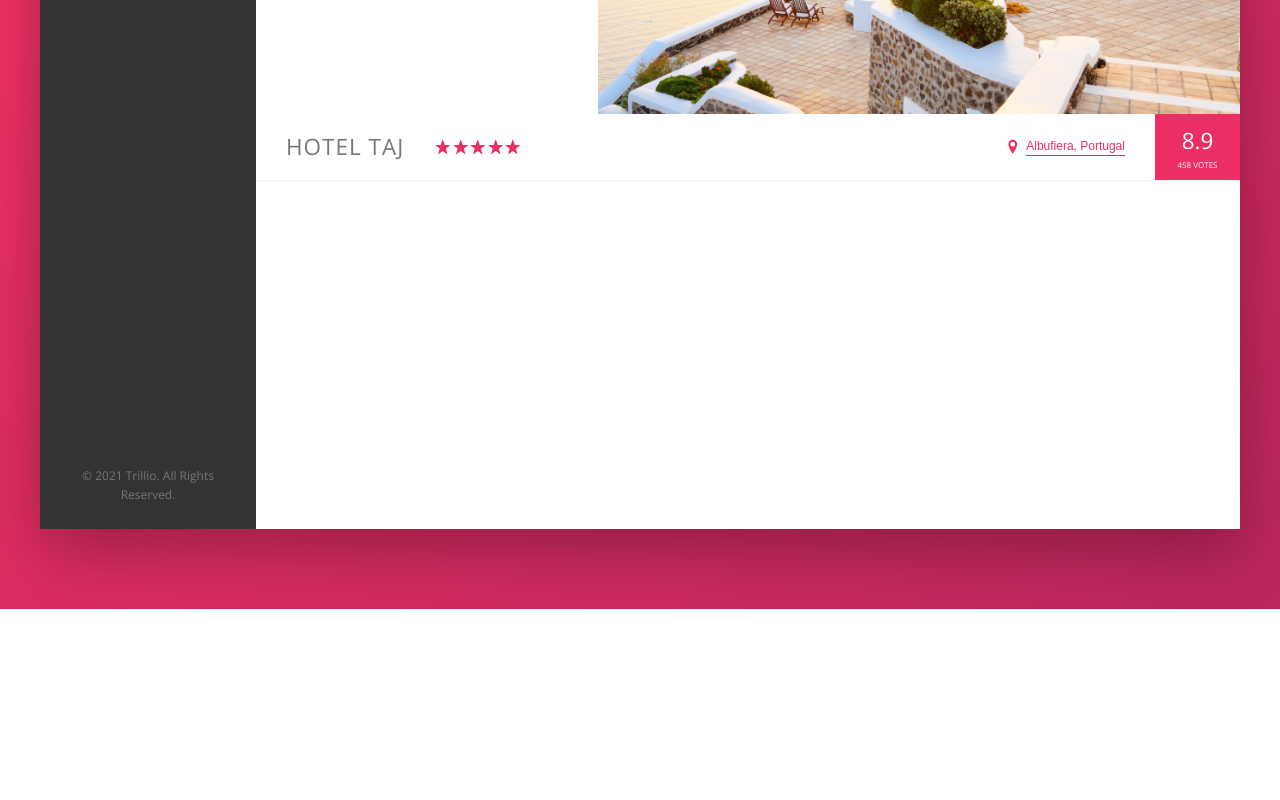
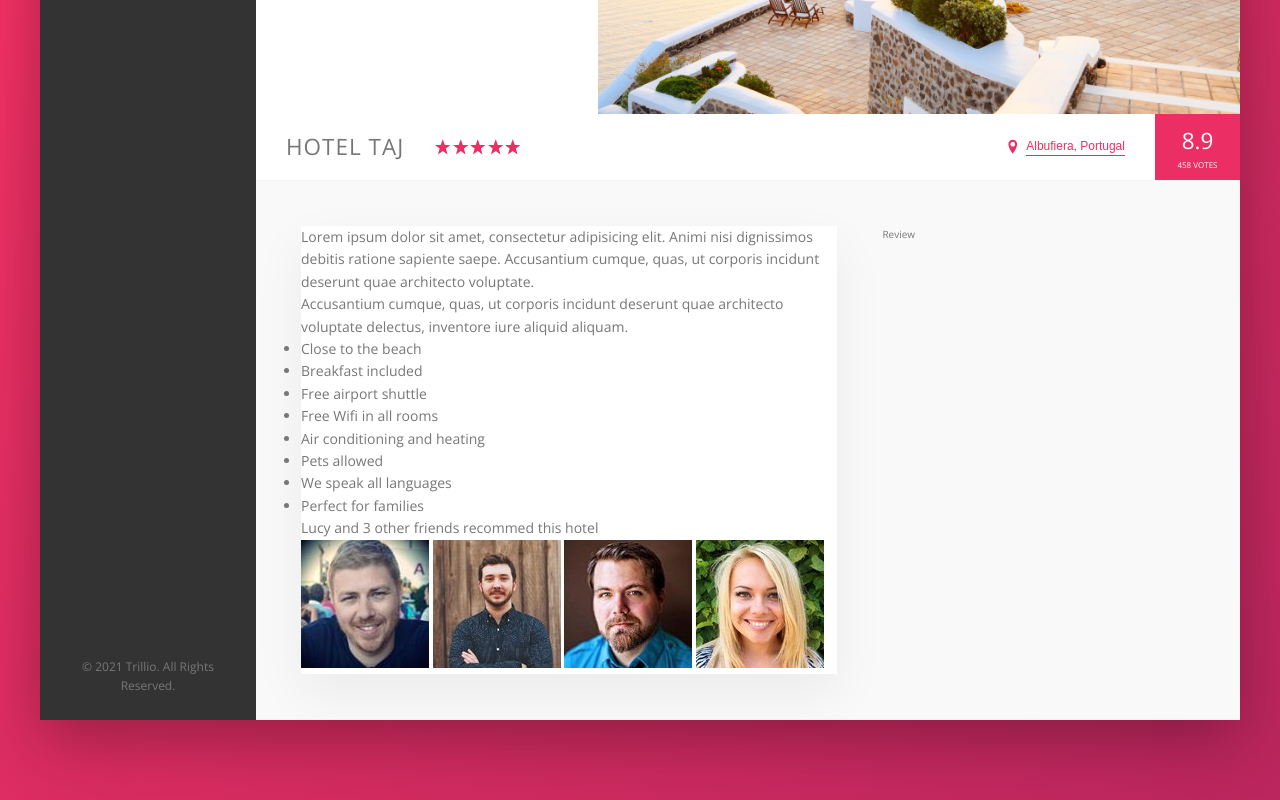
Before and after one commit to avipeels/css, a website: page Flexbox/Trillio/index.html in a window 1280 px wide. Shown: the part 421-1221 px from the top of the page. Before the commit the page ends 1030 px from the top, so only its background shows below. Drawn offline with nearby package versions, Linux system fonts and the light colour scheme.

Commit message:
Description section 1

```diff
--- a/Flexbox/Trillio/index.html
+++ b/Flexbox/Trillio/index.html
@@ -132,6 +132,54 @@
             <div class="overview__rating-count">458 votes</div>
           </div>
         </div>
+        <div class="detail">
+          <div class="description">
+            <p class="paragraph">
+              Lorem ipsum dolor sit amet, consectetur adipisicing elit. Animi nisi dignissimos debitis ratione sapiente saepe. Accusantium cumque, quas, ut corporis incidunt deserunt quae architecto voluptate.
+            </p>
+            <p class="paragraph">
+              Accusantium cumque, quas, ut corporis incidunt deserunt quae architecto voluptate delectus, inventore iure aliquid aliquam.
+            </p>
+            <ul class="list">
+              <li class="list__item">
+                Close to the beach
+              </li>
+              <li class="list__item">
+                Breakfast included
+              </li>
+              <li class="list__item">
+                Free airport shuttle
+              </li>
+              <li class="list__item">
+                Free Wifi in all rooms
+              </li>
+              <li class="list__item">
+                Air conditioning and heating
+              </li>
+              <li class="list__item">
+                Pets allowed
+              </li>
+              <li class="list__item">
+                We speak all languages
+              </li>
+              <li class="list__item">
+                Perfect for families
+              </li>
+            </ul>
+            <div class="recommend">
+              <p class="recommend__count">
+                Lucy and 3 other friends recommed this hotel
+              </p>
+              <div class="recommend__friends">
+                <img src="img/user-3.jpg" alt="friend 1" class="recommend__photo">
+                <img src="img/user-4.jpg" alt="friend 2" class="recommend__photo">
+                <img src="img/user-5.jpg" alt="friend 3" class="recommend__photo">
+                <img src="img/user-6.jpg" alt="friend 4" class="recommend__photo">
+              </div>
+            </div>
+          </div>
+          <div class="user-reviews">Review</div>
+        </div>
       </main>
     </div>
   </div>
--- a/Flexbox/Trillio/sass/_base.scss
+++ b/Flexbox/Trillio/sass/_base.scss
@@ -11,6 +11,8 @@
     --color-grey-dark-1: #333;
     --color-grey-dark-2: #777;
     --color-grey-dark-3: #999;
+    --line: 1px solid var(--color-grey-light-2);
+    --shadow-light: 0 2rem 5rem rgba(0,0,0,.06);
 }
 * {
     margin: 0;
--- a/Flexbox/Trillio/sass/_layout.scss
+++ b/Flexbox/Trillio/sass/_layout.scss
@@ -1,10 +1,11 @@
 .container {
-    max-width: 120rem;
-    margin: 8rem auto;
-    background-color: var(--color-grey-light-1);
-    box-shadow: 0 2rem 6rem rgba(0, 0, 0, 0.3);
-    min-height: 50rem;
+  max-width: 120rem;
+  margin: 8rem auto;
+  background-color: var(--color-grey-light-1);
+  box-shadow: 0 2rem 6rem rgba(0, 0, 0, 0.3);
+  min-height: 50rem;
 }
+
 .header {
   font-size: 1.4rem;
   display: flex;
@@ -12,11 +13,13 @@
   align-items: center;
   height: 7rem;
   background-color: #fff;
-  border-bottom: 1px solid var(--color-grey-light-2);
+  border-bottom: var(--line);
 }
+
 .content {
   display: flex;
 }
+
 .sidebar {
   background-color: var(--color-grey-dark-1);
   flex: 0 0 18%;
@@ -24,9 +27,27 @@
   flex-direction: column;
   justify-content: space-between;
 }
+
 .hotel-view {
   background-color: #fff;
   flex: 1;
-  // remove
-  height: 80rem;
 }
+
+.detail {
+  display: flex;
+  padding: 4.5rem;
+  background-color: var(--color-grey-light-1);
+  border-bottom: var(--line);
+}
+
+.description {
+  font-size: 1.4rem;
+  background-color: white;
+  flex: 0 0 60%;
+  margin-right: 4.5rem;
+  box-shadow: var(--shadow-light);
+}
+
+.user-review {
+  flex: 1;
+}
```
Also changed, not shown: Flexbox/Trillio/css/style.css.
